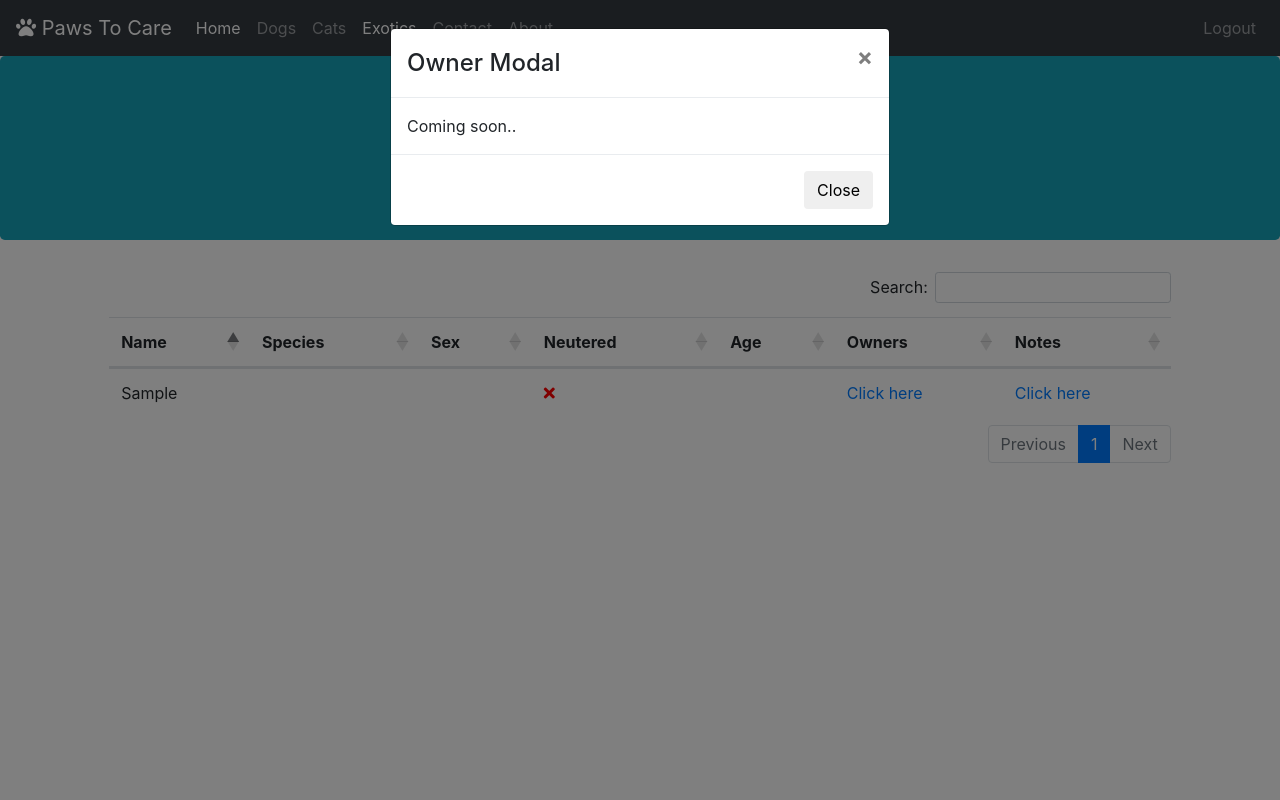
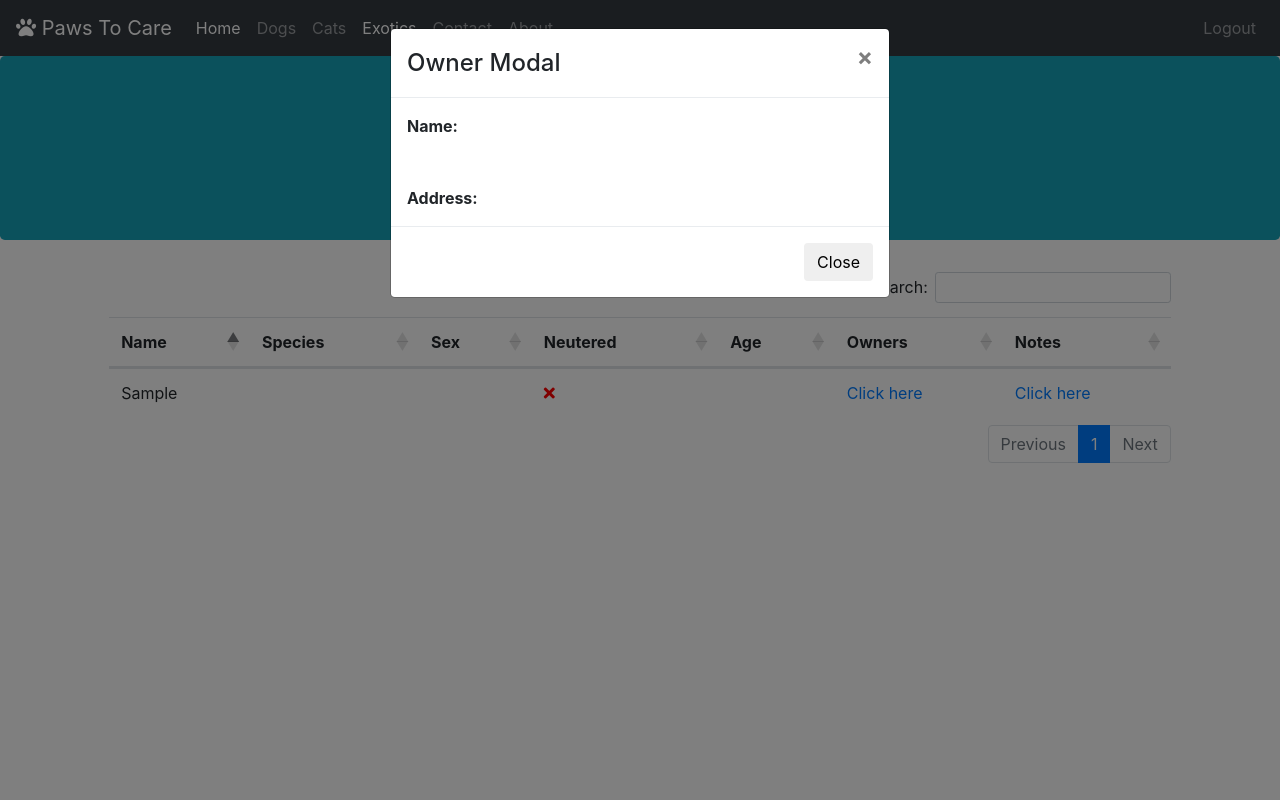
Before and after one commit to nkback/Paws_for_care, a PHP site: page /exotics.php in a window 1280 px wide, after a click on "Click here". Run offline with PHP 8.4, Linux system fonts and the light colour scheme; the visitor is signed in with stand-in values (Sample User, id 1); tables that the repository leaves empty or names only in its code hold one stand-in row (values such as "Sample post"); some libraries are stand-ins or nearby versions.

Commit message:
Extend to exotics owner modal

```diff
--- a/exotics.php
+++ b/exotics.php
@@ -208,7 +208,10 @@
 
               <!-- Modal body -->
               <div class="modal-body">
-                Coming soon..
+                <b>Name:</b><br>
+                <span id="ownerName"></span><br><br>
+                <b>Address:</b><br>
+                <span id="ownerAddress"></span>
               </div>
 
               <!-- Modal footer -->
--- a/main.js
+++ b/main.js
@@ -169,11 +169,11 @@ var generateExoticTable = (data) => {
 
         let tdSize = document.createElement('td');
         // tdSize.textContent = data[i].owners;
-        tdSize.innerHTML = '<a href="#" class="ownersModal" data-toggle="modal" data-target="#ownerModal">Click here</a>';
+        tdSize.innerHTML = '<a href="#" class="ownersModal" id="'+data[i][0]+'" data-toggle="modal" data-animal="exotics" data-target="#ownerModal" onclick="generateOwnersData(event)">Click here</a>';
         tr.appendChild(tdSize);
         let tdLicensed = document.createElement('td');
         // tdLicensed.textContent = data[i].notes;
-        tdLicensed.innerHTML = '<a href="#" class="notesModal" data-toggle="modal" data-target="#notesModal">Click here</a>';
+        tdLicensed.innerHTML = '<a href="#" class="notesModal" id="'+data[i][0]+'" data-toggle="modal" data-animal="exotics" data-target="#notesModal">Click here</a>';
         tr.appendChild(tdLicensed);
         document.getElementById("exoticTable").appendChild(tr);
     }
```
